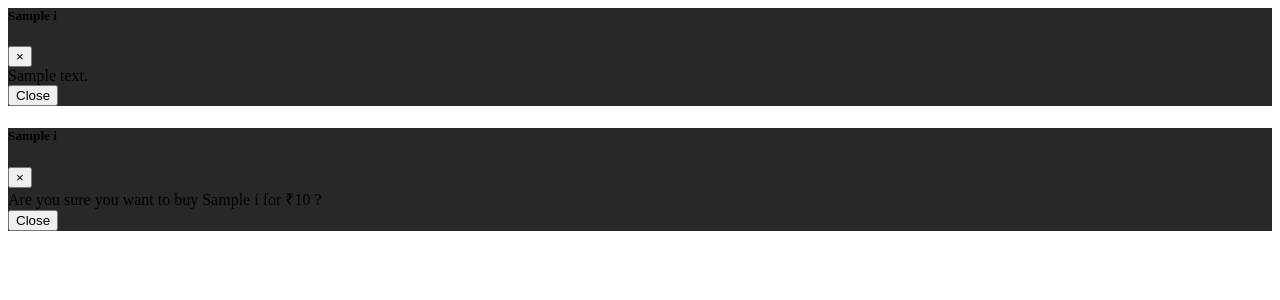
After one commit to digamjain/Flask-Website, a Flask app: template market/templates/includes/items_modals.html in a window 1280 px wide. The commit adds this page. Shown: the top 300 px of the page. Run offline with Flask 2, Linux system fonts and the light colour scheme; the template is opened without the code that fills it: most values are stand-ins (such as "Sample title", 1, 10 or a date in 2020).

Commit message:
Version 1.2 Added a new folder for various elements Started configuring the more info and buy button
market
  ->templates
    ->market.html
      ->Added a new layout with 8-4 split
      ->Configured the description and buy buttons with modals
      ->includes
        ->Added a new file containing modals used in market.html page

```diff
--- /dev/null
+++ b/market/templates/includes/items_modals.html
@@ -0,0 +1,61 @@
+<style>
+  .modal-content {
+    background-color: #282828
+  }
+</style>
+
+<!-- More Info -->
+<div class="modal fade" id="Modal-MoreInfo-{{ i.id }}"
+     tabindex="-1"
+     aria-labelledby="exampleModalLabel" aria-hidden="true">
+  <div class="modal-dialog">
+    <div class="modal-content">
+      <div class="modal-header">
+        <h5 class="modal-title" id="ModalLabel">
+          <!-- -->
+          {{ i.name }}
+        </h5>
+        <button type="button" class="close"
+                data-dismiss="modal" aria-label="Close">
+          <span aria-hidden="true">&times;</span>
+        </button>
+      </div>
+      <div class="modal-body">
+        {{ i.description }}
+      </div>
+      <div class="modal-footer">
+        <button type="button" class="btn btn-secondary"
+                data-dismiss="modal">Close
+        </button>
+      </div>
+    </div>
+  </div>
+</div>
+
+<!-- Purchase Confirm -->
+<div class="modal fade" id="Modal-PurchaseConfirm-{{ i.id }}"
+     tabindex="-1"
+     aria-labelledby="exampleModalLabel" aria-hidden="true">
+  <div class="modal-dialog">
+    <div class="modal-content">
+      <div class="modal-header">
+        <h5 class="modal-title" id="ModalLabel">
+          <!-- -->
+          {{ i.name }}
+        </h5>
+        <button type="button" class="close"
+                data-dismiss="modal" aria-label="Close">
+          <span aria-hidden="true">&times;</span>
+        </button>
+      </div>
+      <div class="modal-body">
+        Are you sure you want to buy {{ i.name }} for ₹{{ i.price }} ?
+      </div>
+      <div class="modal-footer">
+        <button type="button" class="btn btn-secondary"
+                data-dismiss="modal">Close
+        </button>
+      </div>
+    </div>
+  </div>
+</div>
```
Also changed, not shown: market/templates/market.html (+13 -8 lines).
